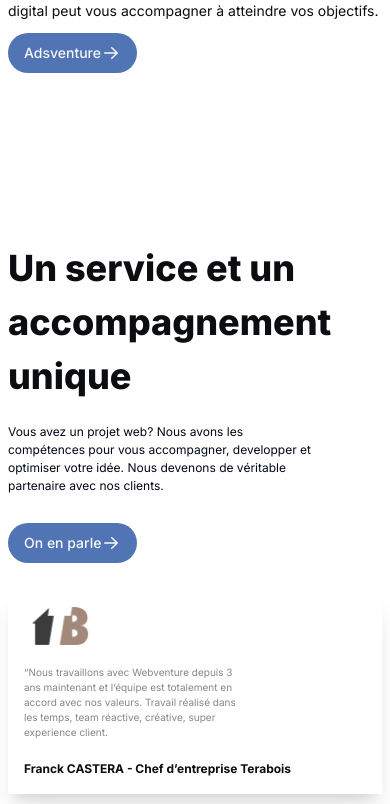
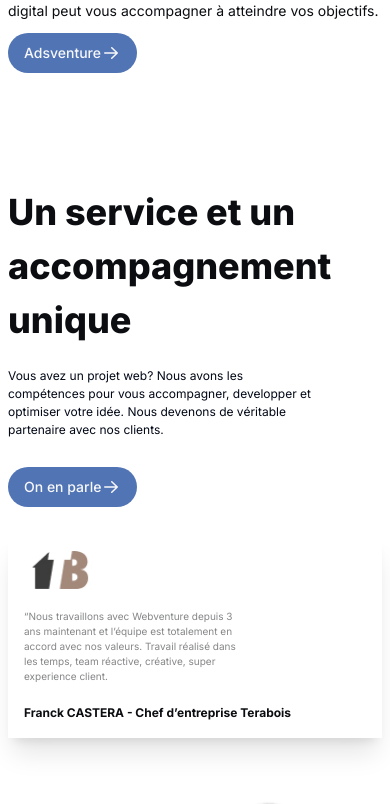
Before and after one commit to magicniclus/weebventure, a Next.js app: page / in a window 390 px wide. Shown: the part 1221-2025 px from the top of the page. Built offline with nearby package versions, Linux system fonts and the light colour scheme.

Commit message:
Update LeftTextContainer.tsx

```diff
--- a/src/components/LeftTextContainer.tsx
+++ b/src/components/LeftTextContainer.tsx
@@ -60,7 +60,7 @@ const LeftTextContainer = () => {
   }, []);
 
   return (
-    <section className="w-full mt-14">
+    <section className="w-full md:mt-14">
       <div className="max-w-5xl mx-auto py-4 px-2 flex justify-between md:flex-row flex-col items-center">
         <div className="md:w-6/12 w-full">
           <h2 className="text-textDev font-extrabold text-[36px] mt-10 titleLeftText">
```
